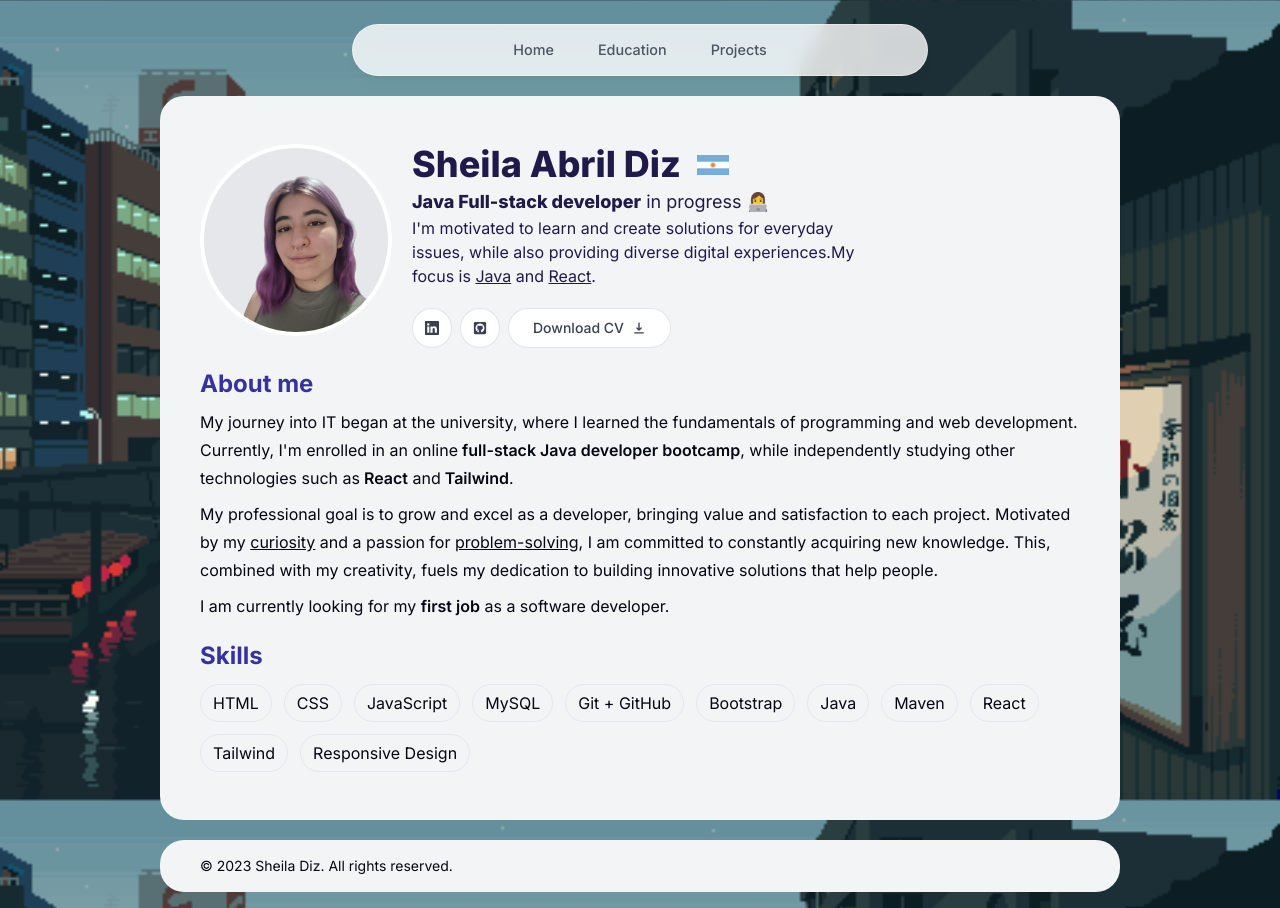
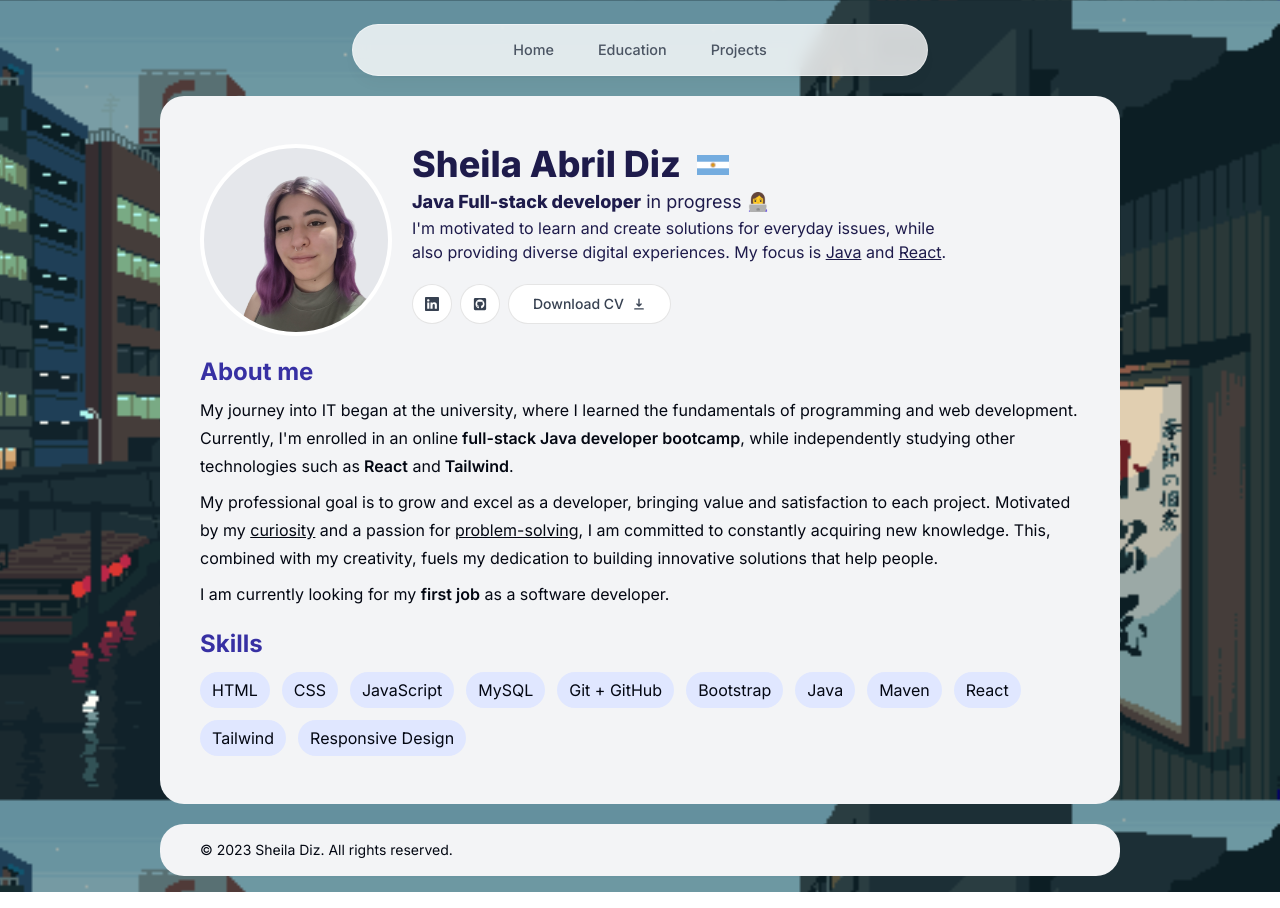
Before and after one commit to sheidiz/portfolio-new, a Next.js app: page / in a window 1280 px wide. Built offline with nearby package versions, Linux system fonts and the light colour scheme.

Commit message:
style: change main page text and paddings

```diff
--- a/app/page.js
+++ b/app/page.js
@@ -28,8 +28,8 @@ export default function Home() {
               <Image className="inline-block h-6 w-auto ps-4 pb-1" src={ArgFlag} alt="Argentina" priority={true} />
             </h1>
             <h2 className="text-lg"><span className="font-extrabold">Java Full-stack developer</span> in progress 👩‍💻</h2>
-            <p className="text-md w-full xl:w-2/3">
-              {`I'm motivated to learn and create solutions for everyday issues, while also providing diverse digital experiences.`}
+            <p className="text-md w-full xl:w-4/5">
+              {`I'm motivated to learn and create solutions for everyday issues, while also providing diverse digital experiences. `}
               My focus is <span className="underline">Java</span> and <span className="underline">React</span>.</p>
             <motion.div id="links" className="mt-5 flex flex-col lg:flex-row justify-center lg:justify-start gap-2 text-md font-medium"
               initial={{ opacity: 0, y: 100 }}
@@ -77,7 +77,7 @@ export default function Home() {
         <p className="text-2xl font-bold text-indigo-800">Skills</p>
         <div className="flex flex-row grow flex-wrap gap-3">
           {skillsData.map((skill, index) => {
-            return <p key={index} className="rounded-full border px-3 py-1">{skill}</p>
+            return <p key={index} className="rounded-full bg-indigo-100 px-3 py-1">{skill}</p>
           })}
         </div>
       </motion.section>
```
